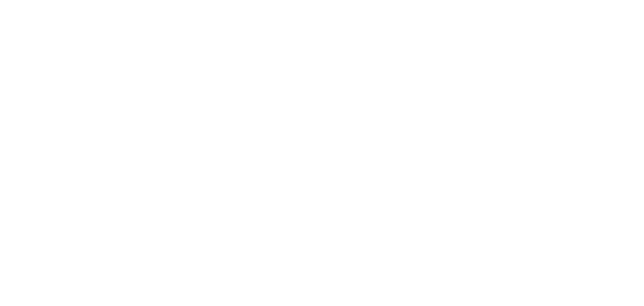
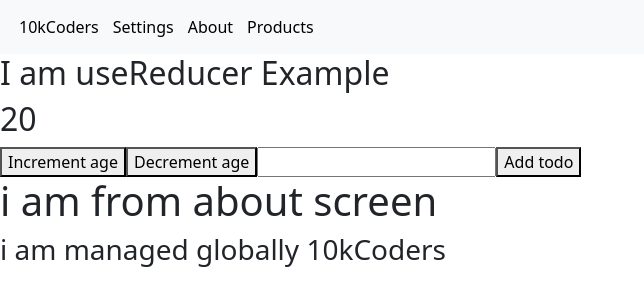
Before and after one commit to saiDev1999/96R_React_Class, a React (Create React App) app: page /about in a window 1280 px wide. Before the commit this address had no page. Shown: the top 306 px of the page, without its empty margins (0-644 px from the left). Built offline with nearby package versions, Linux system fonts and the light colour scheme.

Commit message:
useReducer hook in react

```diff
--- /dev/null
+++ b/src/components /hooks/useReducer/useReducer.js
@@ -0,0 +1,101 @@
+
+
+
+
+
+// const [state, dispatch] = useReducer(reducer, { age: 42 });
+
+import { useReducer, useState } from "react"
+
+const reducerFunction =  (state,action) =>{
+    console.log(state)
+    console.log(action)
+
+    switch(action.type){
+        case "INCREMENT_ACTION":
+            return {...state,age:state.age+1}
+        case "DECREMENT_ACTION":
+            return {...state,age:state.age-1}
+        case "ADD_TODO":
+            return {...state,todos:[...state.todos,action.next]}
+        // case "DELETE_TODO":
+        //     const id=2
+        //     const result=state.todos.filter()
+        default :
+        return state
+    }
+
+
+    // switch()
+
+
+
+}
+
+const initialState ={
+     age:20,
+     name:"10kCoders",
+     todos:[]
+
+}
+
+
+
+const UseReducerExample = () =>{
+
+      const[currentState,dispatchFunction]=useReducer(reducerFunction,initialState)
+      const [value,setValue]=useState("")
+
+      console.log(currentState)
+
+      const increment=()=>{
+        dispatchFunction(
+            {
+                type:"INCREMENT_ACTION"
+            }
+        )
+
+
+      }
+      const decrement=()=>{
+        dispatchFunction(
+            {
+                type:"DECREMENT_ACTION"
+            }
+        )
+
+      }
+      const onChangeHandler=(event)=>{
+        setValue(event.target.value)
+      }
+
+      const addTodo = ()=>{
+
+        dispatchFunction(
+            {
+                type:"ADD_TODO",
+                next: value
+            }
+        )
+
+      }
+    return(
+        <>
+        <h2>I am useReducer Example</h2>
+     <h2>{currentState.age}</h2>
+     <button onClick={increment} >Increment age</button>
+     <button onClick={decrement} >Decrement age</button>
+     <input
+       value={value}
+       onChange={onChangeHandler}
+     />
+     <button onClick={addTodo}  >Add todo</button>
+     {
+        currentState.todos.map((value,index)=><h5 key={index} >{value}</h5>)
+     }
+
+        </>
+    )
+}
+
+export default UseReducerExample
--- a/src/navigationStack /navigation.js
+++ b/src/navigationStack /navigation.js
@@ -38,7 +38,7 @@ const NavigationStack =()=>{
 
         {
 
-login
+true
           ?
           <PostLogin/>
           :
--- a/src/navigationStack /postLoginRoute.js
+++ b/src/navigationStack /postLoginRoute.js
@@ -19,9 +19,10 @@ function PostLogin() {
     <Route path="/about" Component={AboutScreen}    />
     <Route path="/investor-relations" Component={ProductsScreen}    />
 
-    <Route path="*" Component={InvalidScreen}    />
+
 
     <Route path="/productlistview/:id" Component={ProductDetails}/>
+    <Route path="*" Component={InvalidScreen}    />
     </Routes>
 
   )
--- a/src/navigationStack /preLoginRoute.js
+++ b/src/navigationStack /preLoginRoute.js
@@ -5,6 +5,7 @@
 import React from 'react'
 import { Route, Routes } from 'react-router-dom'
 import LoginScreen from '../screens/preLoginScreens/login-screen'
+import InvalidScreen from '../screens/invalidScreen'
 
 function PreLogin() {
   return (
@@ -12,6 +13,7 @@ function PreLogin() {
 
 
     <Route path="/" Component={LoginScreen}/>
+    <Route path="*" Component={InvalidScreen}    />
 
 
 
--- a/src/screens/invalidScreen.js
+++ b/src/screens/invalidScreen.js
@@ -1,11 +1,17 @@
+import { useNavigate } from "react-router-dom"
+
+const InvalidScreen =()=>{
+
+      const navigate = useNavigate()
+      const handleNavigate=()=>{
+        navigate("/")
+      }
 
 
-
-
-const InvalidScreen =()=>{
     return(
         <>
         <h1>Invalid screen page not found , please check the url</h1>
+        <button onClick={handleNavigate}  >Click to login screen</button>
         </>
     )
 }
--- a/src/screens/postLoginScreens/aboutScreen.js
+++ b/src/screens/postLoginScreens/aboutScreen.js
@@ -1,6 +1,7 @@
 import { useContext } from "react"
 import Navbar from "../../components /navBar /navBar"
 import { DataShare } from "../../navigationStack /navigation"
+import UseReducerExample from "../../components /hooks/useReducer/useReducer"
 
 
 
@@ -13,10 +14,7 @@ const AboutScreen =()=>{
     return(
         <>
         <Navbar/>
-        <div style={{height:100,width:100,backgroundColor:darkTheme?"black":"red"}}  >
-
-
-</div>
+        <UseReducerExample/>
 
         <h1> i am from about screen</h1>
         <h3> i am managed globally {name}</h3>
```
Also changed, not shown: src/App.js (+23 -0 lines).
